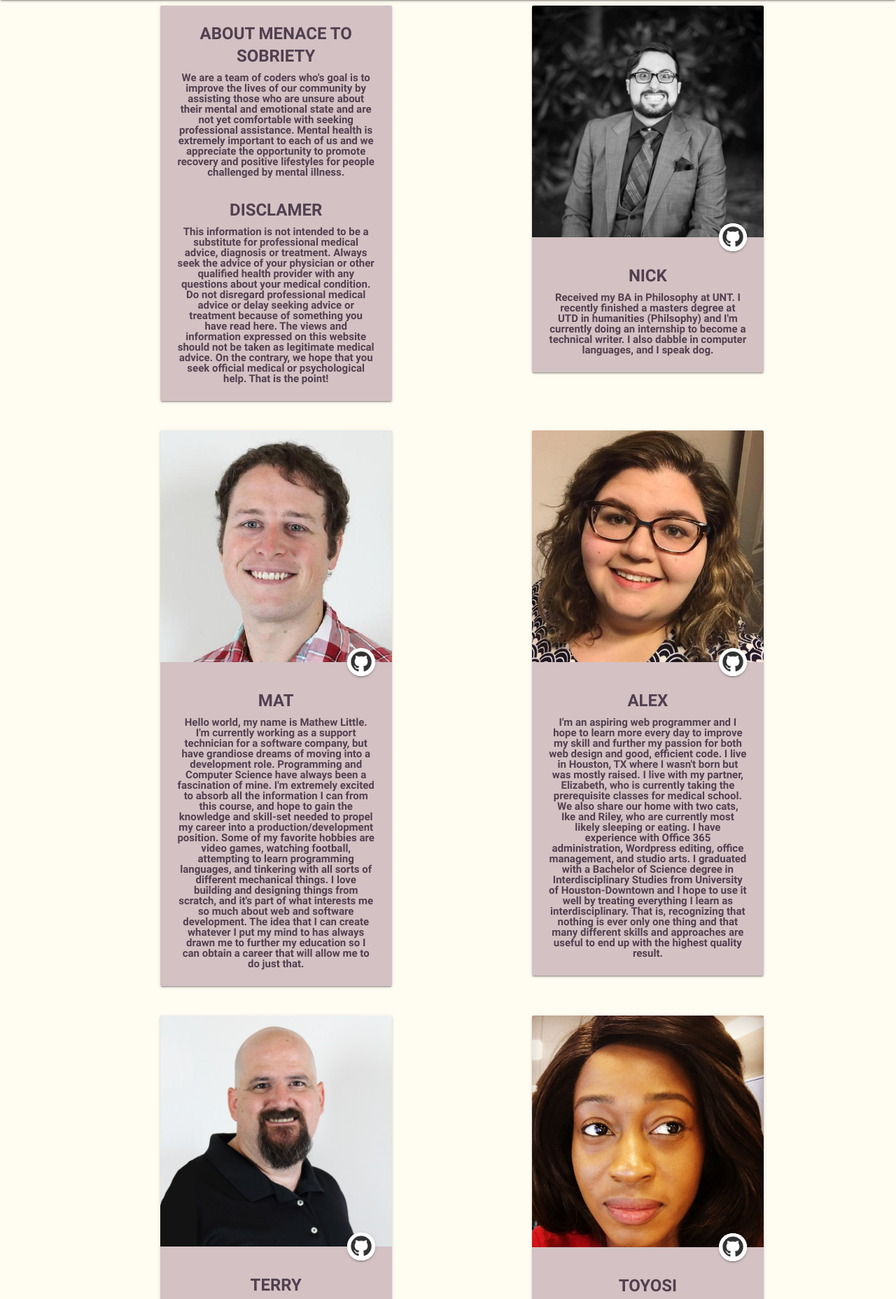
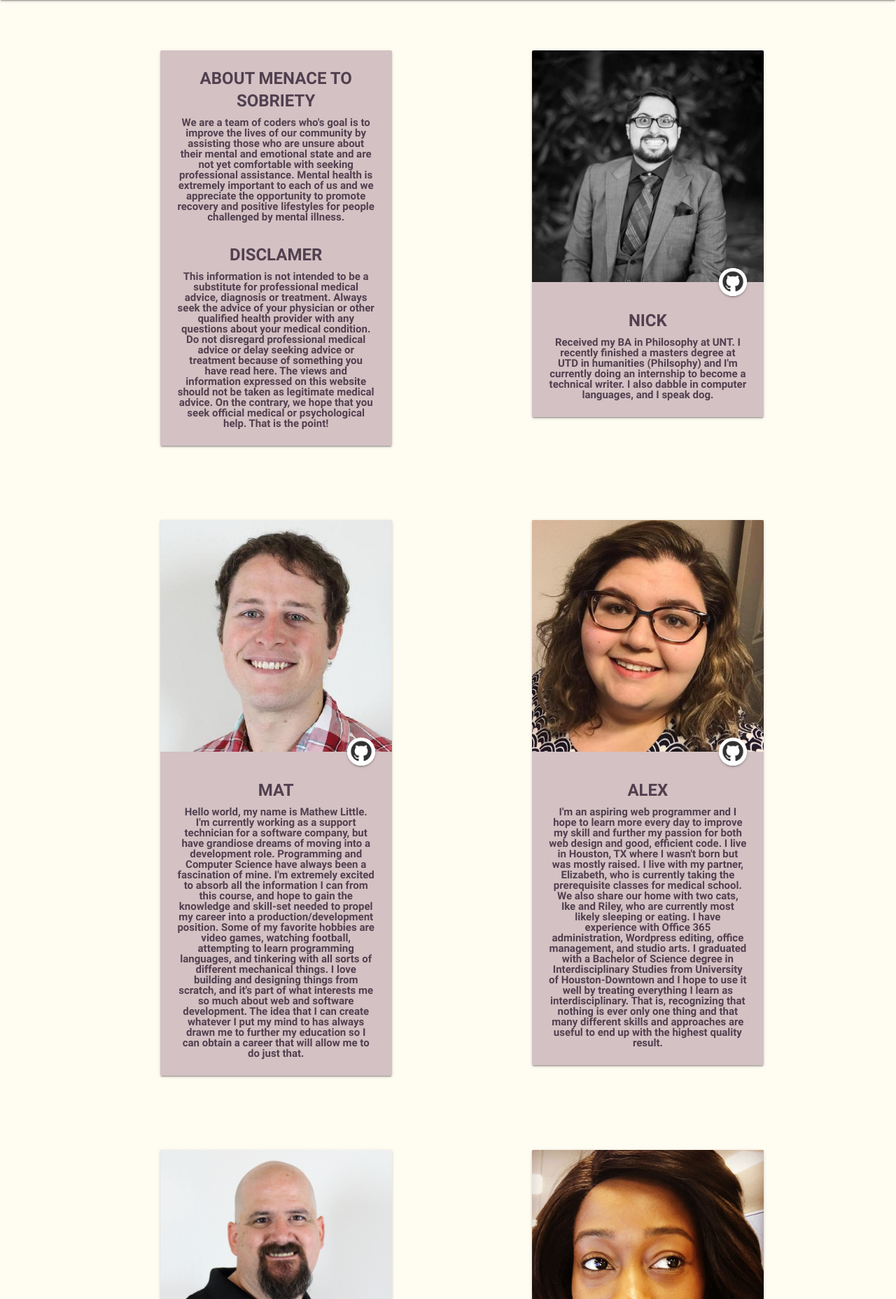
Before and after one commit to matlittle/project-2-group-2, a Node server app: page /about in a window 1280 px wide. Shown: the part 64-1920 px from the top of the page at 70% size. Run offline with Node 20, Linux system fonts and the light colour scheme; some libraries are stand-ins or nearby versions.

Commit message:
adjusted margin

```diff
--- a/public/css/style.css
+++ b/public/css/style.css
@@ -144,4 +144,5 @@
 
 .photo {
   padding-left: 17%;
+  padding-top: 5%;
 }
```
